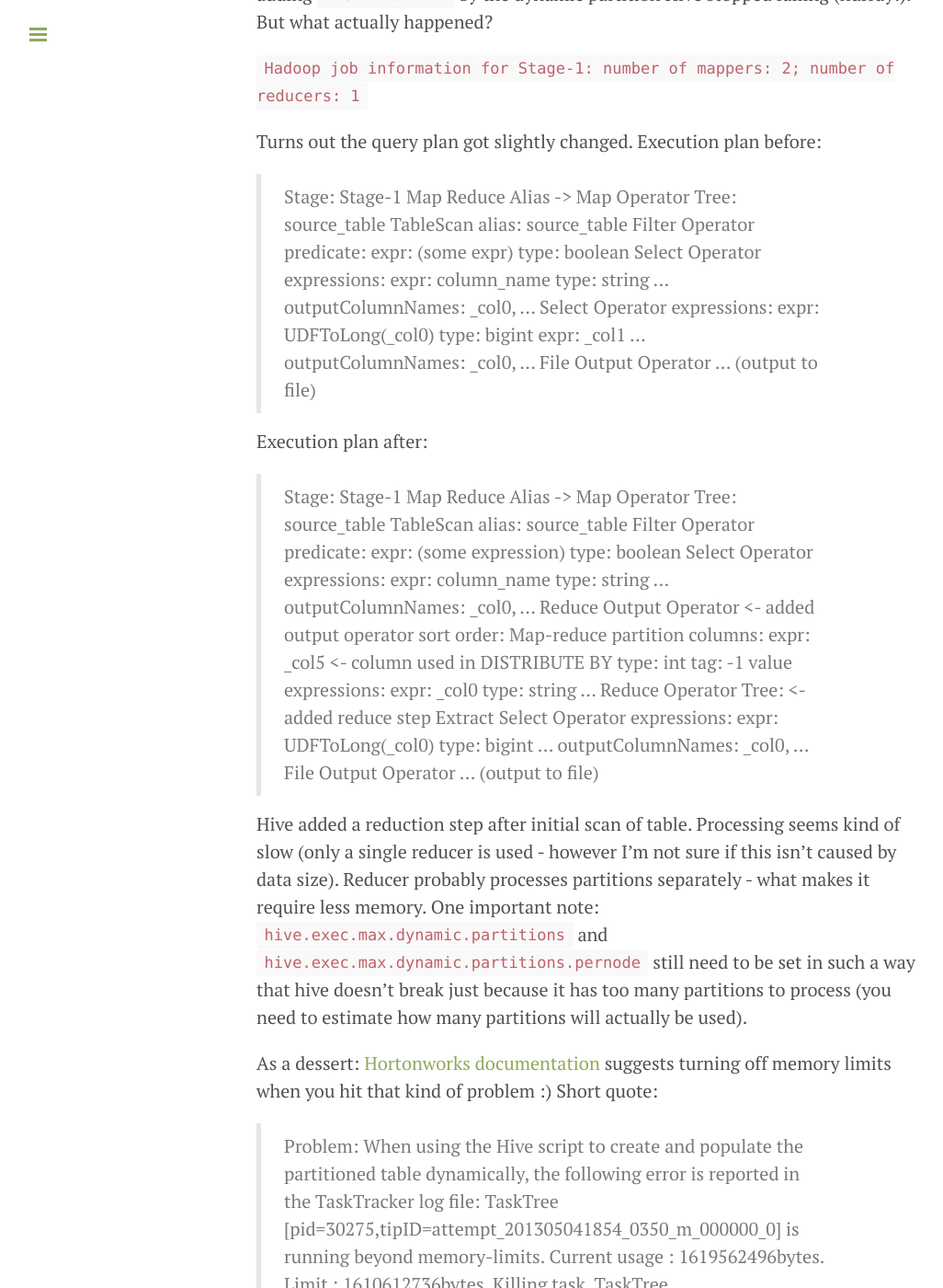
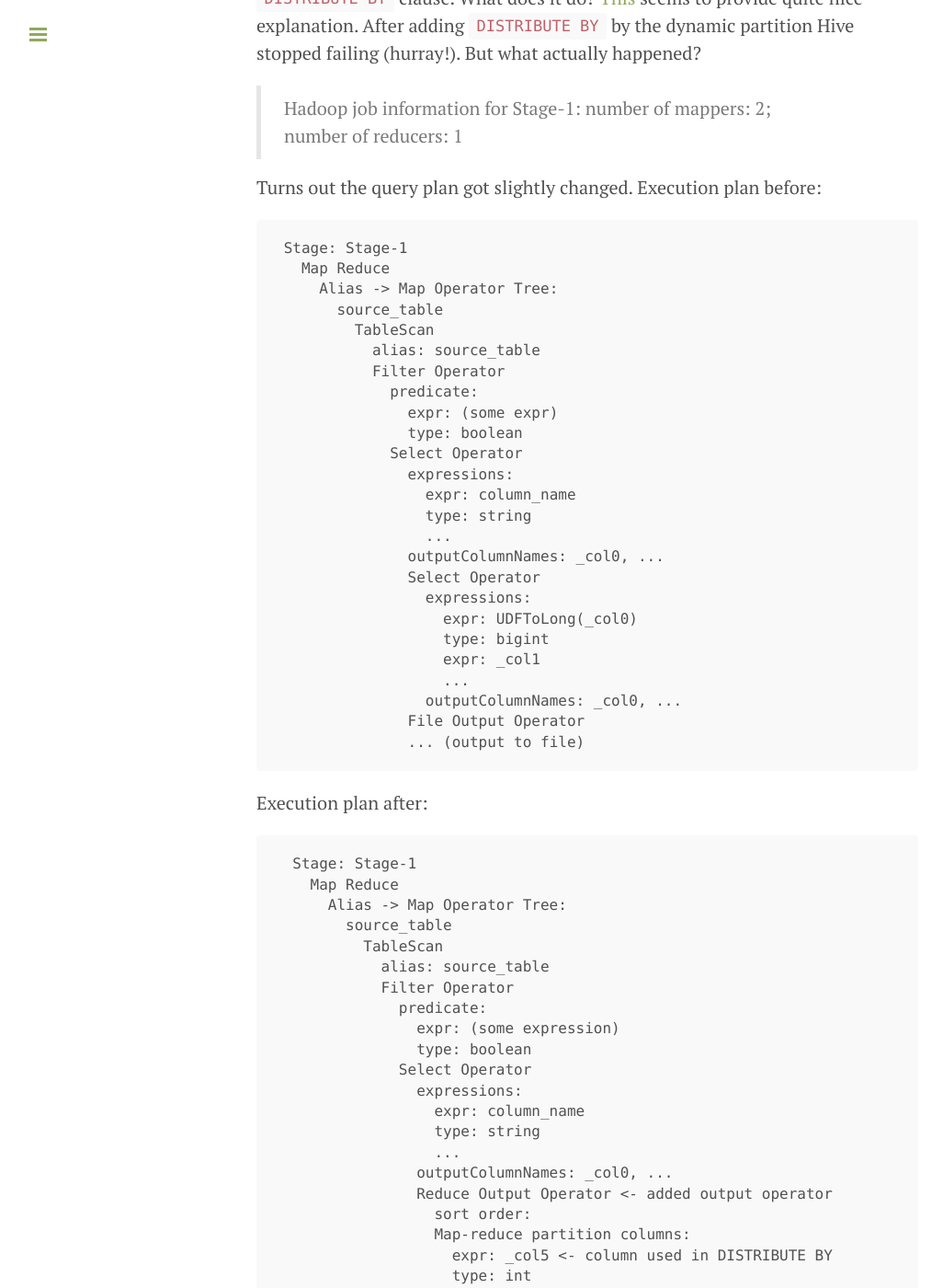
Before and after one commit to pkoperek/braindump, a Jekyll site: the page built from _posts/2014-10-28-hive-problem-with-dyn-part.md, in a window 1280 px wide and 1400 px high, scrolled down 1564 px. Shown: the whole window at 92% size, without its empty margins (1-1027 px from the left). Built offline with Jekyll 4.4.1, drawn with Linux system fonts in a browser that asks for light colours; Markdown is read by kramdown in place of the engine named in the settings; comment, search, counter and statistics services are not loaded; some of the changed text lies outside the part shown.

Commit message:
fixed post about hive dynamic partitions

````diff
--- a/_posts/2014-10-28-hive-problem-with-dyn-part.md
+++ b/_posts/2014-10-28-hive-problem-with-dyn-part.md
@@ -28,90 +28,99 @@ Quick look on configuration which was used to configure dynamic partitioning:
     </property>
 ```
 
-First idea: the number of partitions can be limited with a `WHERE` clause. Lets try it out... The number of partitions dropped to ~400 - updated query worked fine. The solution no 1 is to split processing into multiple queries with separate data ranges. Uffff... Lets have another look. There wasn't that much data to insert (~600MB). Hive estimated that it needs only 2 mappers for processing... After some googling I found this [2]. The symptoms are the same - big number of partitions (in my case > 2,5k), container being killed because of high memory usage. I've also made couple interesting observations:
+First idea: the number of partitions can be limited with a `WHERE` clause (changes data range). Lets try it out... The number of partitions dropped to ~400 - updated query worked fine. The solution no 1 is then to split processing into multiple queries with separate data ranges. Uffff... Lets have another look. I've made couple interesting observations:
 
+  * There wasn't that much data to insert (~600MB)... Hive estimated that it needs only 2 mappers for processing.
   * `-Xmx` of JVM is set to 1536M - which is way below the container limit (2GB).
   * The stage which fails is a Map Reduce TableScan stage. And this stage uses only 2 mappers:
+
     > Hadoop job information for Stage-1: number of mappers: 2; number of reducers: 0
 
-This suggests that this might be a data distribution problem. There is a part of HiveQL which can influence how data distribution is done: `DISTRIBUTE BY` clause. What does it do? [This][3] seems to provide quite nice explanation. After adding `DISTRIBUTE BY` by the dynamic partition Hive stopped failing (hurray!). But what actually happened?
+After some googling I found [this][2]. The symptoms are the same - big number of partitions (in my case > 2,5k), container being killed because of high memory usage. This suggests that this might be a problem with properly distributing data across cluster. There is a part of HiveQL which can influence how it is done: the `DISTRIBUTE BY` clause. What does it do? [This][3] seems to provide quite nice explanation. After adding `DISTRIBUTE BY` by the dynamic partition Hive stopped failing (hurray!). But what actually happened?
 
-`Hadoop job information for Stage-1: number of mappers: 2; number of reducers: 1`
+> Hadoop job information for Stage-1: number of mappers: 2; number of reducers: 1
 
 Turns out the query plan got slightly changed. Execution plan before:
 
-> Stage: Stage-1
->   Map Reduce
->     Alias -> Map Operator Tree:
->       source_table
->         TableScan
->           alias: source_table
->           Filter Operator
->             predicate:
->               expr: (some expr)
->               type: boolean
->             Select Operator
->               expressions:
->                 expr: column_name
->                 type: string
->                 ...
->               outputColumnNames: _col0, ...
->               Select Operator
->                 expressions:
->                   expr: UDFToLong(_col0)
->                   type: bigint
->                   expr: _col1
->                   ...
->                 outputColumnNames: _col0, ...
->               File Output Operator
->               ... (output to file)
+```
+ Stage: Stage-1
+   Map Reduce
+     Alias -> Map Operator Tree:
+       source_table
+         TableScan
+           alias: source_table
+           Filter Operator
+             predicate:
+               expr: (some expr)
+               type: boolean
+             Select Operator
+               expressions:
+                 expr: column_name
+                 type: string
+                 ...
+               outputColumnNames: _col0, ...
+               Select Operator
+                 expressions:
+                   expr: UDFToLong(_col0)
+                   type: bigint
+                   expr: _col1
+                   ...
+                 outputColumnNames: _col0, ...
+               File Output Operator
+               ... (output to file)
+```
 
 Execution plan after:
 
->  Stage: Stage-1
->    Map Reduce
->      Alias -> Map Operator Tree:
->        source_table
->          TableScan
->            alias: source_table
->            Filter Operator
->              predicate:
->                expr: (some expression)
->                type: boolean
->              Select Operator
->                expressions:
->                  expr: column_name
->                  type: string
->                  ...
->                outputColumnNames: _col0, ...
->                Reduce Output Operator <- added output operator
->                  sort order:
->                  Map-reduce partition columns:
->                    expr: _col5 <- column used in DISTRIBUTE BY
->                    type: int
->                  tag: -1
->                  value expressions:
->                    expr: _col0
->                    type: string
->                  ...
->    Reduce Operator Tree: <- added reduce step
->      Extract
->        Select Operator
->          expressions:
->            expr: UDFToLong(_col0)
->            type: bigint
->            ...
->          outputColumnNames: _col0, ...
->          File Output Operator
->          ... (output to file)
+```
+  Stage: Stage-1
+    Map Reduce
+      Alias -> Map Operator Tree:
+        source_table
+          TableScan
+            alias: source_table
+            Filter Operator
+              predicate:
+                expr: (some expression)
+                type: boolean
+              Select Operator
+                expressions:
+                  expr: column_name
+                  type: string
+                  ...
+                outputColumnNames: _col0, ...
+                Reduce Output Operator <- added output operator
+                  sort order:
+                  Map-reduce partition columns:
+                    expr: _col5 <- column used in DISTRIBUTE BY
+                    type: int
+                  tag: -1
+                  value expressions:
+                    expr: _col0
+                    type: string
+                  ...
+    Reduce Operator Tree: <- added reduce step
+      Extract
+        Select Operator
+          expressions:
+            expr: UDFToLong(_col0)
+            type: bigint
+            ...
+          outputColumnNames: _col0, ...
+          File Output Operator
+          ... (output to file)
+```
 
-Hive added a reduction step after initial scan of table. Processing seems kind of slow (only a single reducer is used - however I'm not sure if this isn't caused by data size). Reducer probably processes partitions separately - what makes it require less memory. One important note: `hive.exec.max.dynamic.partitions` and `hive.exec.max.dynamic.partitions.pernode` still need to be set in such a way that hive doesn't break just because it has too many partitions to process (you need to estimate how many partitions will actually be used).
+Hive added a reduction step after initial table scan. Processing seems kind of slow (only a single reducer is used - however I'm not sure if this isn't caused by data size). Reducer probably processes partitions separately - what makes it require less memory. One important note: `hive.exec.max.dynamic.partitions` and `hive.exec.max.dynamic.partitions.pernode` still need to be set in such a way that hive doesn't break just because it has too many partitions to process (you need to estimate how many partitions will actually be used).
 
 As a dessert: [Hortonworks documentation][4] suggests turning off memory limits when you hit that kind of problem :)
 Short quote:
-> Problem: When using the Hive script to create and populate the partitioned table dynamically, the following error is reported in the TaskTracker log file:
-> TaskTree [pid=30275,tipID=attempt_201305041854_0350_m_000000_0] is running beyond memory-limits. Current usage : 1619562496bytes. Limit : 1610612736bytes. Killing task. TaskTree [pid=30275,tipID=attempt_201305041854_0350_m_000000_0] is running beyond memory-limits. Current usage : 1619562496bytes. Limit : 1610612736bytes. Killing task. Dump of the process-tree for attempt_201305041854_0350_m_000000_0 : |- PID PPID PGRPID SESSID CMD_NAME USER_MODE_TIME(MILLIS) SYSTEM_TIME(MILLIS) VMEM_USAGE(BYTES) RSSMEM_USAGE(PAGES) FULL_CMD_LINE |- 30275 20786 30275 30275 (java) 2179 476 1619562496 190241 /usr/jdk64/jdk1.6.0_31/jre/bin/java ...
-> Workaround: The workaround is disable all the memory settings (...)
+
+> **Problem:** When using the Hive script to create and populate the partitioned table dynamically, the following error is reported in the TaskTracker log file:
+>
+> ```TaskTree [pid=30275,tipID=attempt_201305041854_0350_m_000000_0] is running beyond memory-limits. Current usage : 1619562496bytes. Limit : 1610612736bytes. Killing task. TaskTree [pid=30275,tipID=attempt_201305041854_0350_m_000000_0] is running beyond memory-limits. Current usage : 1619562496bytes. Limit : 1610612736bytes. Killing task. Dump of the process-tree for attempt_201305041854_0350_m_000000_0 : |- PID PPID PGRPID SESSID CMD_NAME USER_MODE_TIME(MILLIS) SYSTEM_TIME(MILLIS) VMEM_USAGE(BYTES) RSSMEM_USAGE(PAGES) FULL_CMD_LINE |- 30275 20786 30275 30275 (java) 2179 476 1619562496 190241 /usr/jdk64/jdk1.6.0_31/jre/bin/java ...```
+>
+> **Workaround**: _The workaround is disable all the memory settings_ (...)
 
 [1]: http://www.slideshare.net/ye.mikez/hive-tuning
 [2]: https://issues.apache.org/jira/browse/HIVE-6455
````
